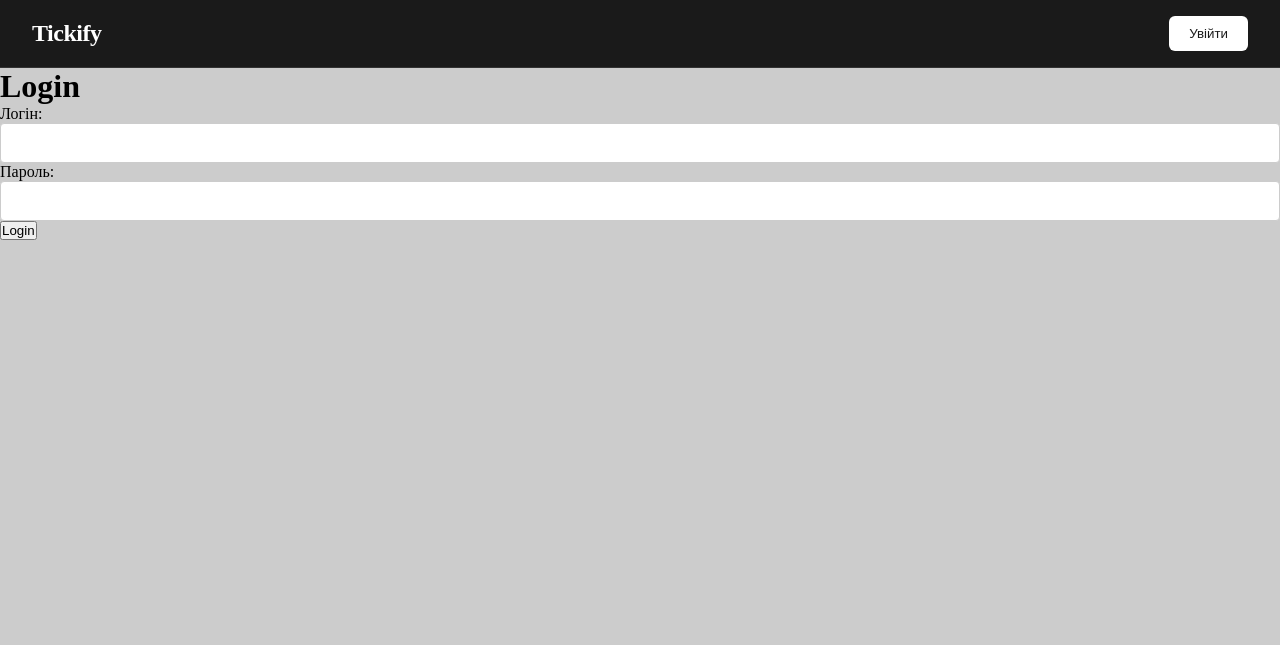
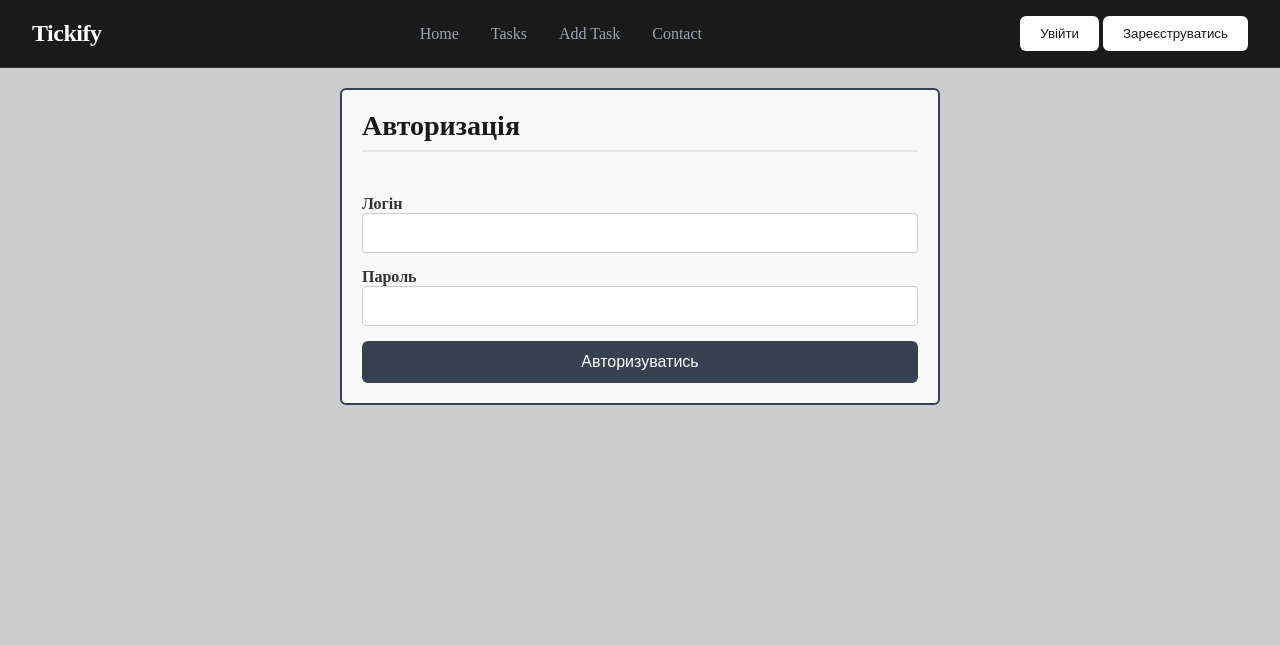
Before and after one commit to ivasx/Tickify, a Django app: page /users/login/ in a window 1280 px wide. Shown: the top 645 px of the page. Run offline with Django 4.2, Linux system fonts and the light colour scheme.

Commit message:
Added authorization and logout with LoginView, LogoutView and AuthenticationForm

```diff
--- a/tickify/tasks/templatetags/task_tags.py
+++ b/tickify/tasks/templatetags/task_tags.py
@@ -1,12 +1,13 @@
 from django import template
 import tasks.views as views
 from tasks.models import Category, Task
+from tasks.utils import menu
 
 register = template.Library()
 
 @register.simple_tag
-def get_task_list():
-    return views.tasks_db
+def get_menu():
+    return menu
 
 
 @register.inclusion_tag('tasks/tasks_list.html')
--- a/tickify/tasks/utils.py
+++ b/tickify/tasks/utils.py
@@ -13,11 +13,6 @@ class DataMixin:
         if self.title_page:
             self.extra_context['title'] = self.title_page
 
-        if 'menu' not in self.extra_context:
-            self.extra_context['menu'] = menu
-
-
     def get_mixin_context(self, context, **kwargs):
-        context['menu'] = menu
         context.update(kwargs)
         return context
--- a/tickify/tasks/views.py
+++ b/tickify/tasks/views.py
@@ -28,7 +28,7 @@ class TaskListView(LoginRequiredMixin, DataMixin, ListView):
     model = Task
     template_name = "tasks/tasks_list.html"
     title_page = 'Tasks'
-    login_url = reverse_lazy('login')
+    login_url = reverse_lazy('users:login')
     paginate_by = 4
 
     def get_queryset(self):
--- a/tickify/templates/header.html
+++ b/tickify/templates/header.html
@@ -1,16 +1,27 @@
+{% load task_tags %}
+
 <div class="header">
     <div class="logo">
         <h1>Tickify</h1>
     </div>
     <nav class="main-nav">
         <ul>
-            {% for item in menu %}
+            {% for item in mainmenu %}
             <li><a href="{% url item.url %}">{{ item.title }}</a></li>
             {% endfor %}
         </ul>
     </nav>
 
+    {% if user.is_authenticated %}
     <div class="header-extra">
-        <button>Увійти</button>
+        <ul class="main-nav">
+            <li><a>{{ user.username }} | </a><a href="{% url 'users:logout' %}">Вийти</a></li>
+        </ul>
     </div>
+    {% else %}
+    <div class="header-extra">
+        <a href="{% url 'users:login' %}"><button>Увійти</button></a>
+        <a href="{% url 'users:login' %}"><button>Зареєструватись</button></a>
+    </div>
+    {% endif %}
 </div>
--- /dev/null
+++ b/tickify/users/context_processors.py
@@ -0,0 +1,4 @@
+from tasks.utils import menu
+
+def get_tasks_context(request):
+    return {'mainmenu': menu}
--- a/tickify/users/forms.py
+++ b/tickify/users/forms.py
@@ -1,7 +1,14 @@
 from django import forms
+from django.contrib.auth import get_user_model
+from django.contrib.auth.forms import AuthenticationForm
 
-class LoginUserForm(forms.Form):
+
+class LoginUserForm(AuthenticationForm):
     username = forms.CharField(label="Логін",
                                widget=forms.TextInput(attrs={'class': 'form-input'}), max_length=150)
     password = forms.CharField(label="Пароль",
                                widget=forms.PasswordInput(attrs={'class': 'form-input'}))
+
+    class Meta:
+        model = get_user_model()
+        fields = ('username', 'password')
--- a/tickify/users/templates/users/login.html
+++ b/tickify/users/templates/users/login.html
@@ -1,10 +1,28 @@
 {% extends 'base.html' %}
+
 {% block content %}
-<h1>Login</h1>
+<div class="form-container">
+    <h1 class="section-title"> {{ title }}</h1>
 
-<form method="post">
-    {% csrf_token %}
-    {{ form.as_p }}
-    <button type="submit">Login</button>
-</form>
+    <form method="post" class="task-form" enctype="multipart/form-data">
+        {% csrf_token %}
+        <input type="hidden" name="next" value="{{ next }}"/>
+        <div class="form-error"> {{ form.non_field_errors }}</div>
+        {% for f in form %}
+        <p>
+            <label class="form-label" for="{{ f.id_for_label }}">
+                {{ f.label }}
+            </label>
+            {{ f }}
+            {% if f.errors %}
+        <div class="form-error">
+            {{ f.errors }}
+        </div>
+        {% endif %}
+        </p>
+        {% endfor %}
+
+        <button type="submit" class="btn-submit">Авторизуватись</button>
+    </form>
+</div>
 {% endblock %}
--- a/tickify/users/urls.py
+++ b/tickify/users/urls.py
@@ -1,10 +1,11 @@
+from django.contrib.auth.views import LogoutView
 from django.urls import path
 from . import views
 
 app_name = 'users'
 
 urlpatterns = [
-    path('login/', views.login_user, name='login'),
-    path('logout/', views.logout_user, name='logout'),
+    path('login/', views.LoginUser.as_view(), name='login'),
+    path('logout/', LogoutView.as_view(), name='logout'),
 
 ]
--- a/tickify/users/views.py
+++ b/tickify/users/views.py
@@ -1,25 +1,14 @@
 from django.contrib.auth import authenticate, login, logout
+from django.contrib.auth.forms import AuthenticationForm
+from django.contrib.auth.views import LoginView
 from django.http import HttpResponse, HttpResponseRedirect
 from django.shortcuts import render
-from django.urls import reverse
+from django.urls import reverse, reverse_lazy
 from users.forms import LoginUserForm
 
-def login_user(request):
-    if request.method == "POST":
-        form = LoginUserForm(request.POST)
-        if form.is_valid():
-            cd = form.cleaned_data
-            user = authenticate(request,
-                                username=cd["username"],
-                                password=cd["password"])
-            if user and user.is_active:
-                login(request, user)
-                return HttpResponseRedirect(reverse('home'))
-    else:
-        form = LoginUserForm()
-
-    return render(request, "users/login.html", {"form": form})
-
-def logout_user(request):
-    logout(request)
-    return HttpResponseRedirect(reverse('users:login'))
+class LoginUser(LoginView):
+    form_class = LoginUserForm
+    template_name = 'users/login.html'
+    extra_context = {
+        'title': 'Авторизація'
+    }
```
Also changed, not shown: tickify/tickify/settings.py (+7 -0 lines).
